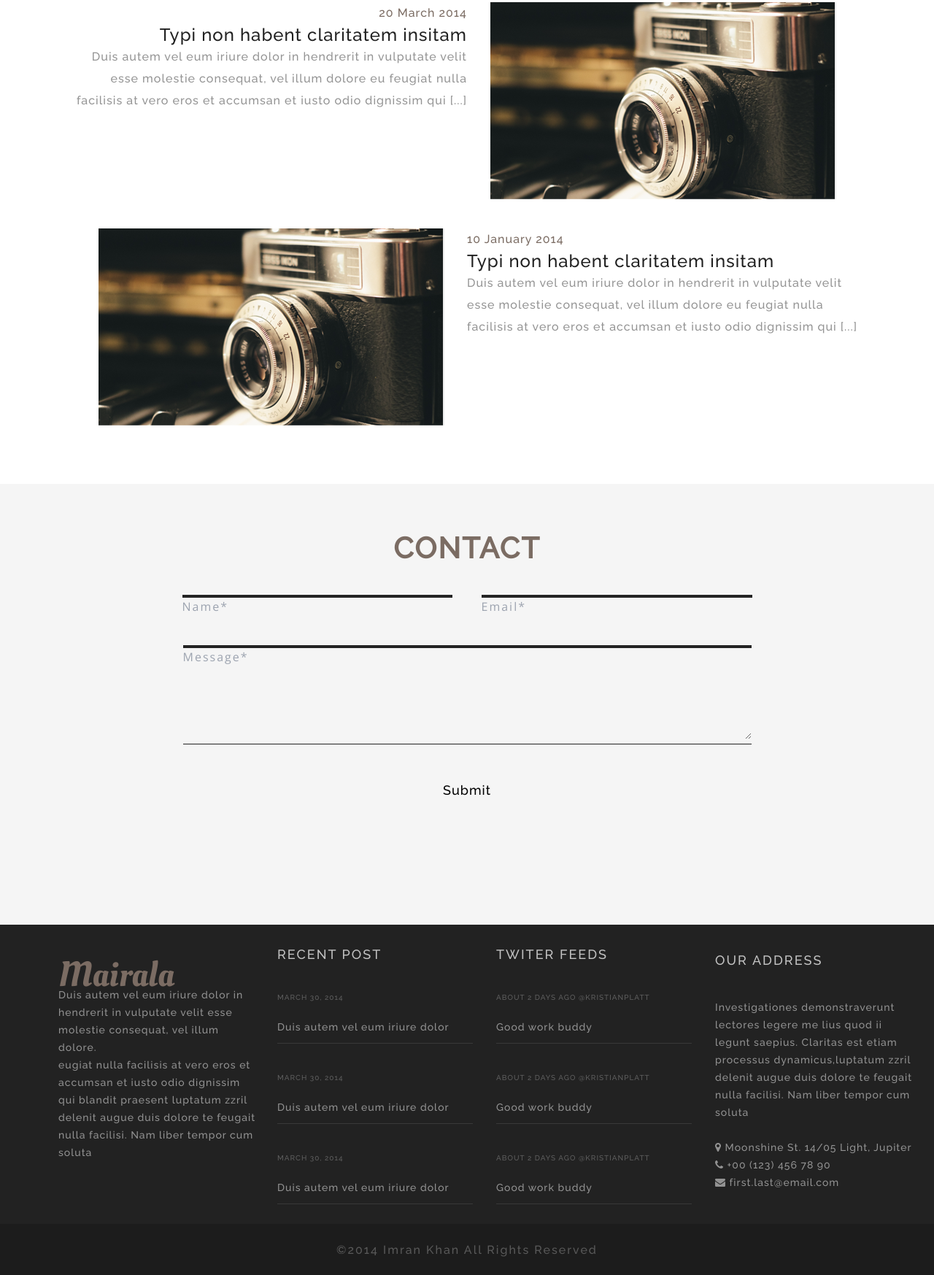
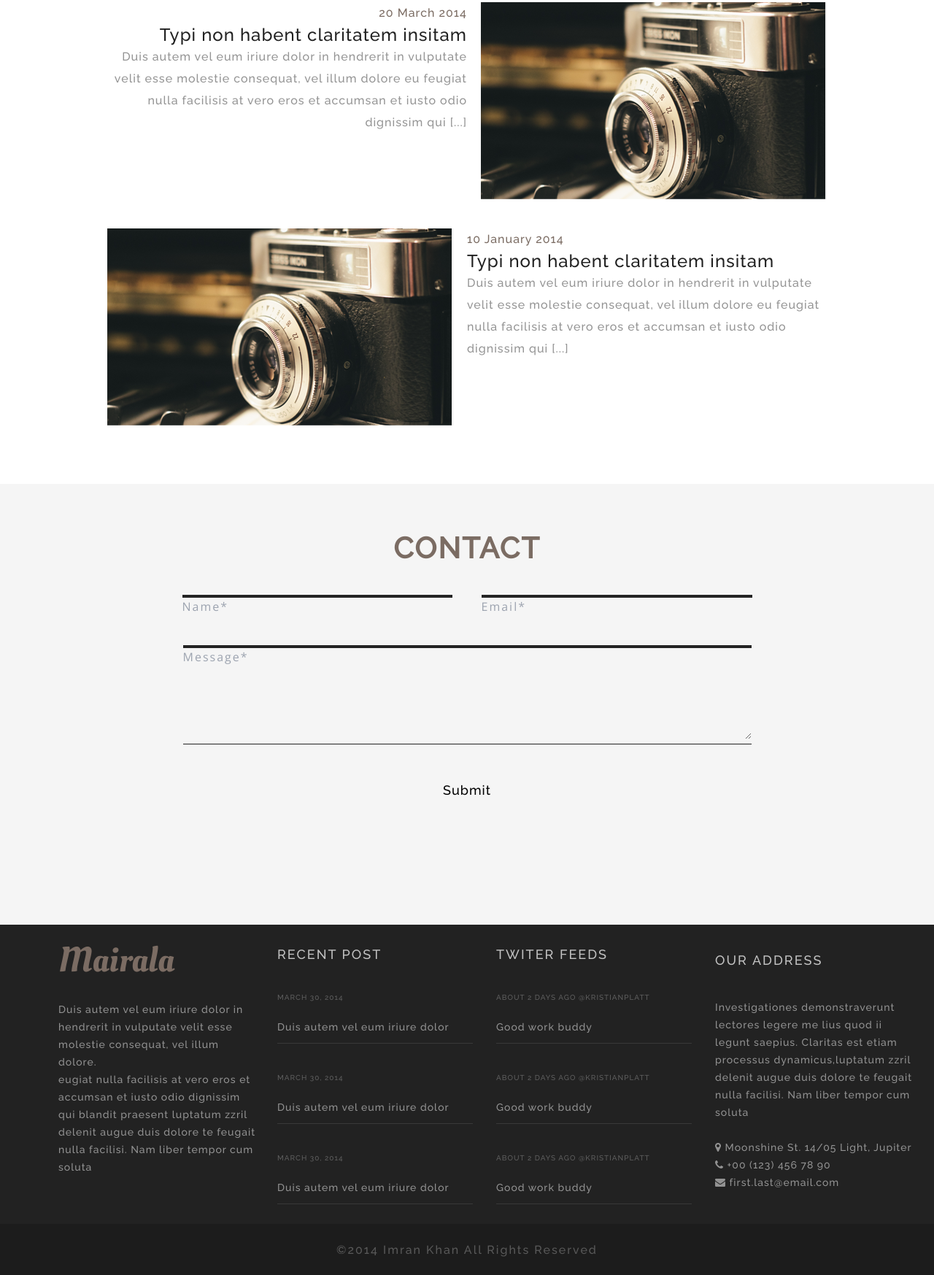
Before and after one commit to WillyAGR/LatamCodeInterview, a website: page public/index.html in a window 1280 px wide. Shown: the part 1873-3620 px from the top of the page at 73% size. Drawn offline with nearby package versions, Linux system fonts and the light colour scheme.

Commit message:
Dia 3 Correciones
Se corrigieron asuntos que hacian que no se viera bien en desktop ahora comienzo con el desarrollo del celular

```diff
--- a/public/index.html
+++ b/public/index.html
@@ -212,7 +212,7 @@
 
   <div class="FooterCol1  flex-1 ml-20">
     <h2 class="FooterLogo text-left">Mairala</h2>
-    <p class="FooterText text-left">Duis autem vel eum iriure dolor in hendrerit in vulputate velit esse molestie consequat, vel illum dolore. <br>
+    <p class="FooterText text-left mt-10">Duis autem vel eum iriure dolor in hendrerit in vulputate velit esse molestie consequat, vel illum dolore. <br>
       eugiat nulla facilisis at vero eros et accumsan et iusto odio dignissim qui blandit praesent luptatum zzril delenit augue duis dolore te feugait nulla facilisi. Nam liber tempor cum soluta </p>
   </div>
 
--- a/src/styles.css
+++ b/src/styles.css
@@ -139,16 +139,13 @@ margin-left: 350px;
   }
 
   .Services-Text{
-    width: 370px;
+
     height: 104px;
     font-size: 16px;
     letter-spacing: 1px;
     line-height: 24px;
     color: #949494;
     font-family: "Raleway";
-
-
-
   }
 
   .iconServices{
@@ -243,7 +240,7 @@ background-color: #ebebeb;
 }
 
 .ColFormatBlogs{
-    max-width: 600px;
+    max-width: 550px;
 }
 
 
```
Also changed, not shown: public/styles.css.
